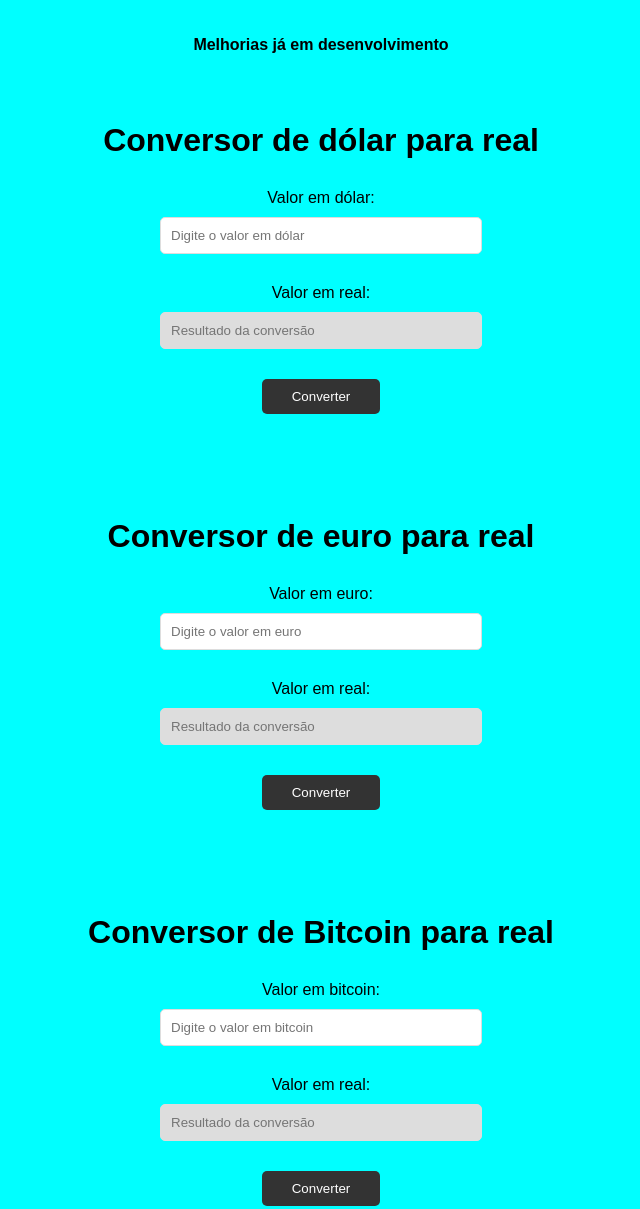
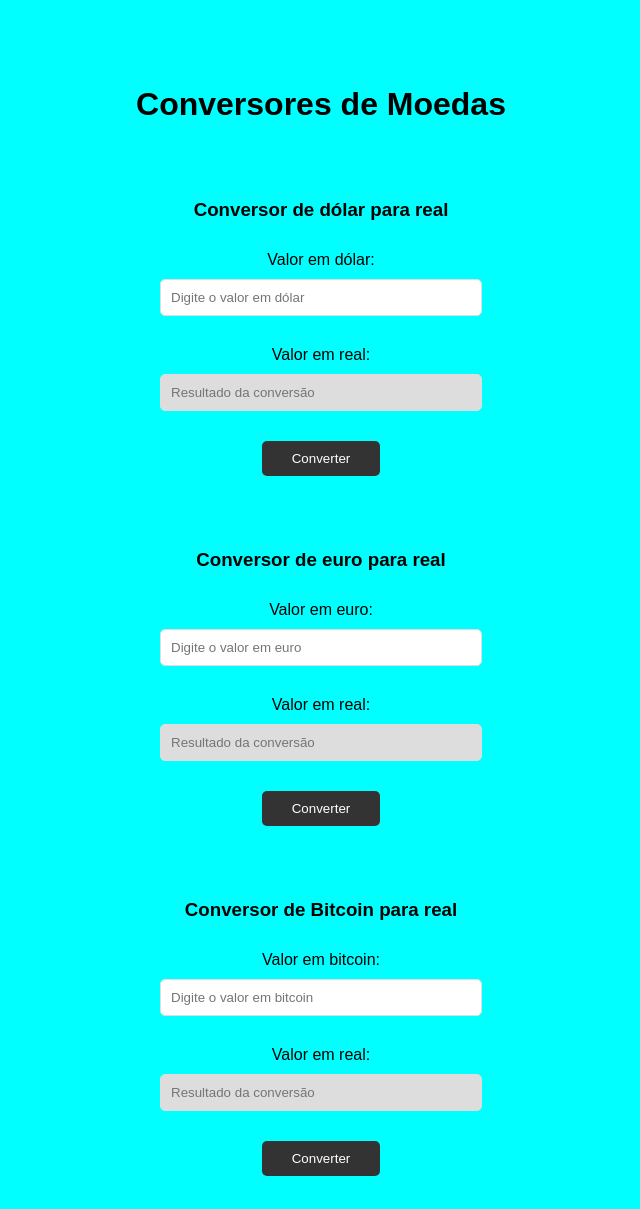
Before and after one commit to MayconLamana/Conversor_Real, a plain HTML site: page Conversor de Moeda/index.html in a window 1280 px wide. Shown: the top 1209 px of the page, without its empty margins (319-959 px from the left). Drawn offline with Linux system fonts and the light colour scheme.

Commit message:
Add files via upload

```diff
--- a/Conversor de Moeda/index.html
+++ b/Conversor de Moeda/index.html
@@ -2,20 +2,19 @@
 <html lang="pt-br">
 <head>
   <meta charset="UTF-8">
-  <script async src="https://pagead2.googlesyndication.com/pagead/js/adsbygoogle.js?client=ca-pub-5012127306895721"
-     crossorigin="anonymous"></script>
+
   <title>Conversor de dólar para real</title>
   <link rel="stylesheet" href="style.css">
   <link rel='license' href="LICENSE.md">
-  <link rel="info" href="ads.txt">
+
 
 </head>
 <body>
   <div class="container">
     <br><br>
-    <strong>Melhorias já em desenvolvimento</strong>
+   <h1> Conversores de Moedas </h1>
     <br><br>
-    <h1>Conversor de dólar para real</h1>
+    <h3>Conversor de dólar para real</h3>
     <div class="form-group">
       <label for="dollar">Valor em dólar:</label>
       <input type="number" id="dollar" placeholder="Digite o valor em dólar">
@@ -29,7 +28,7 @@
 <br><br><br>
 
   <div class="container2">
-    <h1>Conversor de euro para real</h1>
+    <h3>Conversor de euro para real</h3>
     <div class="form-group">
       <label for="euro">Valor em euro:</label>
       <input type="number" id="euro" placeholder="Digite o valor em euro">
@@ -43,7 +42,7 @@
 <br><br><br>
 
   <div class="container3">
-    <h1>Conversor de Bitcoin para real</h1>
+    <h3>Conversor de Bitcoin para real</h3>
     <div class="form-group">
       <label for="bitcoin">Valor em bitcoin:</label>
       <input type="number" id="bitcoin" placeholder="Digite o valor em bitcoin">
@@ -57,7 +56,7 @@
 <br><br><br>
 
   <div class="container4">
-    <h1>Conversor de Peso Argentino para Real</h1>
+    <h3>Conversor de Peso Argentino para Real</h3>
     <div class="form-group">
       <label for="pesoA">Valor em Peso Argentino:</label>
       <input type="number" id="pesoA" placeholder="Digite o valor em Peso Argentino">
@@ -71,7 +70,7 @@
 <br><br><br>
 
   <script src="script.js"></script>
-<p>© Copyright 2022 - <script>document.write(new Date().getFullYear());</script> | Maycon Lamana | Todos os direitos reservados <a href=''https://github.com/MayconLamana' target="_blank">Maycon Lamana </a> | Desenvolvido por <a href=''https://github.com/MayconLamana' target='_black'>Maycon Lamana </a></p>;
+<p>©  2022 - <script>document.write(new Date().getFullYear());</script> |  <a href=''https://github.com/MayconLamana' target="_blank">Maycon Lamana </a>
 
 
 </html>
```
